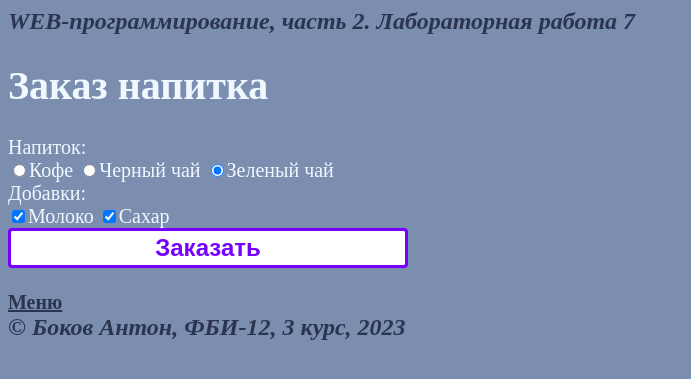
After one commit to Tatoshechka322/web-programming-labs, a Flask app: page /lab7/drink in a window 1280 px wide. The commit adds this page. Shown: the top 379 px of the page, without its empty margins (0-691 px from the left). Run offline with Flask 3, Linux system fonts and the light colour scheme.

Commit message:
Оплата напитка

```diff
--- a/app.py
+++ b/app.py
@@ -3,9 +3,12 @@ from lab1 import lab1
 from lab2 import lab2
 from lab3 import lab3
 from lab4 import lab4
+from lab7 import lab7
+
 
 app = Flask(__name__)
 app.register_blueprint(lab1)
 app.register_blueprint(lab2)
 app.register_blueprint(lab3)
 app.register_blueprint(lab4)
+app.register_blueprint(lab7)
--- a/lab7.py
+++ b/lab7.py
@@ -5,3 +5,52 @@ lab7 = Blueprint('lab7',__name__)
 @lab7.route('/lab7/')
 def main():
     return render_template('lab7/index.html')
+
+@lab7.route('/lab7/drink')
+def drink():
+    return render_template('lab7/drink.html')
+
+@lab7.route('/lab7/api',methods=['POST'])
+def api():
+    data = request.json
+
+    if data['method']=='get_price':
+        return get_price(data['params'])
+    if data['method']=='pay':
+        return pay(data['params'])
+
+    abort(400)
+
+def get_price(params):
+    return {'result': calculate_price(params), 'error':None}
+
+def calculate_price(params):
+    drink=params['drink']
+    milk=params['milk']
+    sugar=params['sugar']
+
+    if drink == 'cofee':
+        price = 120
+    elif drink == 'black-tea':
+        price = 80
+    else:
+        price = 70
+
+    if milk:
+        price += 30
+    if sugar:
+        price += 10
+
+    return price
+
+def pay(params):
+    card_num = params['card_num']
+    if len(card_num) != 16 or not card_num.isdigit():
+        return {'result': None, 'error': 'Неверный номер карты'}
+
+    cvv = params['cvv']
+    if len(cvv) != 3 or not cvv.isdigit():
+        return {'result': None, 'error': 'Неверный номер CVV/CVC'}
+
+    price = calculate_price(params)
+    return {'result': f'С карты {card_num} списано {price}','error':None}
--- /dev/null
+++ b/static/lab7/drink.js
@@ -0,0 +1,64 @@
+function getPrice(){
+    const milk = document.querySelector('[name=milk]').checked;
+    const sugar = document.querySelector('[name=sugar]').checked;
+    const drink = document.querySelector('[name=drink]:checked').value;
+
+    const obj = {
+        'method':'get_price',
+        'params':{
+            drink:drink,
+            milk:milk,
+            sugar:sugar
+        }
+    }
+
+    fetch('/lab7/api',{
+            method:'POST',
+            headers: {'Content-Type':'application/json'},
+            body: JSON.stringify(obj)
+        })
+        .then(function(resp){
+            return resp.json();
+        })
+        .then(function(data){
+            document.querySelector('#price').innerHTML = `Цена напитка: ${data.result} руб`;
+            document.querySelector('#pay').style.display='';
+
+        })
+}
+
+function pay(){
+    const drink = document.querySelector('[name=drink]:checked').value;
+    const milk = document.querySelector('[name=milk]').checked;
+    const sugar = document.querySelector('[name=sugar]').checked;
+    const card = document.querySelector('[name=card]').value;
+    const cvv = document.querySelector('[name=cvv]').value;
+
+    const obj = {
+        'method':'pay',
+        'params':{
+            drink:drink,
+            milk:milk,
+            sugar:sugar,
+            card_num:card,
+            cvv:cvv
+        }
+    }
+
+    fetch('/lab7/api',{
+            method:'POST',
+            headers: {'Content-Type':'application/json'},
+            body: JSON.stringify(obj)
+        })
+        .then(function(resp){
+            return resp.json();
+        })
+        .then(function(data){
+            if (data.error) {
+                document.querySelector('#error').innerHTML = data.error;
+            } else {
+                document.querySelector('#result').innerHTML = data.result;
+                document.querySelector('#refund').style.display='';
+            }
+        })
+}
--- a/static/main.css
+++ b/static/main.css
@@ -32,3 +32,26 @@ a {
 .snow{
     color: blue;
 }
+
+.text_input_form{
+    font-size: 24px;
+    color: rgb(119, 0, 255);
+    font-weight: bold;
+    background-color: #fff;
+    background-clip: padding-box;
+    border: 3px solid rgb(119, 0, 255);
+    border-radius: 0.25rem;
+    height: 40px;
+    width: 400px;
+}
+
+.error_2{
+    font-size: 20px;
+    color: crimson;
+    background-color: #e7b9b9;
+    background-clip: padding-box;
+    border-radius: 0.25rem;
+    width: 400px;
+    margin-top: 20px;
+    text-align: center;
+}
--- a/templates/base.html
+++ b/templates/base.html
@@ -6,6 +6,10 @@
     <title>Боков Антон{% block lab %}{% endblock %}</title>
     <link rel="stylesheet" href="{{ url_for('static', filename='main.css') }}">
     <title>Document</title>
+
+    {% block script %}
+        <script src="{{url_for('static',filename='lab7/drink.js')}}"></script>
+    {% endblock %}
 </head>
 <body>
     <header>
--- /dev/null
+++ b/templates/lab7/drink.html
@@ -0,0 +1,57 @@
+{% extends 'base.html' %}
+
+{% block lab %}Лабораторная работа 7{% endblock %}
+
+{% block main %}
+    <h1>Заказ напитка</h1>
+
+    <div>Напиток:</div>
+    <label>
+        <input type="radio" value="cofee" name="drink" checked>Кофе
+    </label>
+
+    <label>
+        <input type="radio" value="black-tea" name="drink" checked>Черный чай
+    </label>
+
+    <label>
+        <input type="radio" value="green-tea" name="drink" checked>Зеленый чай
+    </label>
+
+    <div>Добавки:</div>
+    <label>
+        <input type="checkbox" name="milk" checked>Молоко
+    </label>
+
+    <label>
+        <input type="checkbox" name="sugar" checked>Сахар
+    </label>
+
+    <div>
+        <button onclick="getPrice()" class="text_input_form" type="submit">Заказать</button>
+    </div>
+
+    <div id="price"></div>
+    <br>
+
+    <div id="pay" style="display: none;">
+        <div>Номер банковской карты:</div>
+        <label><input class="text_input_form" type="text" name="card"></label>
+        <div>Имя держателя карты:</div>
+        <label><input class="text_input_form" type="text" name="name"></label>
+        <div>Номер CVV:</div>
+        <label><input class="text_input_form" type="text" name="cvv" size="3"></label>
+        <div><br><button class="text_input_form" type="submit" onclick="pay()">Оплатить</button></div>
+        <br>
+        <div id="error" class="error_2"></div>
+        <h2><div id="result"></div></h2>
+        <br>
+        <a href="/lab3/order">Отказаться</a>
+    </div>
+
+    <div id="refund" style="display: none;">
+        <label><input class="text_input_form" type="text" name="cvv" size="3"></label>
+        <div><br><button class="text_input_form" type="submit" onclick="refund()">Возврат</button></div>
+        <br>
+    </div>
+{% endblock %}
```
